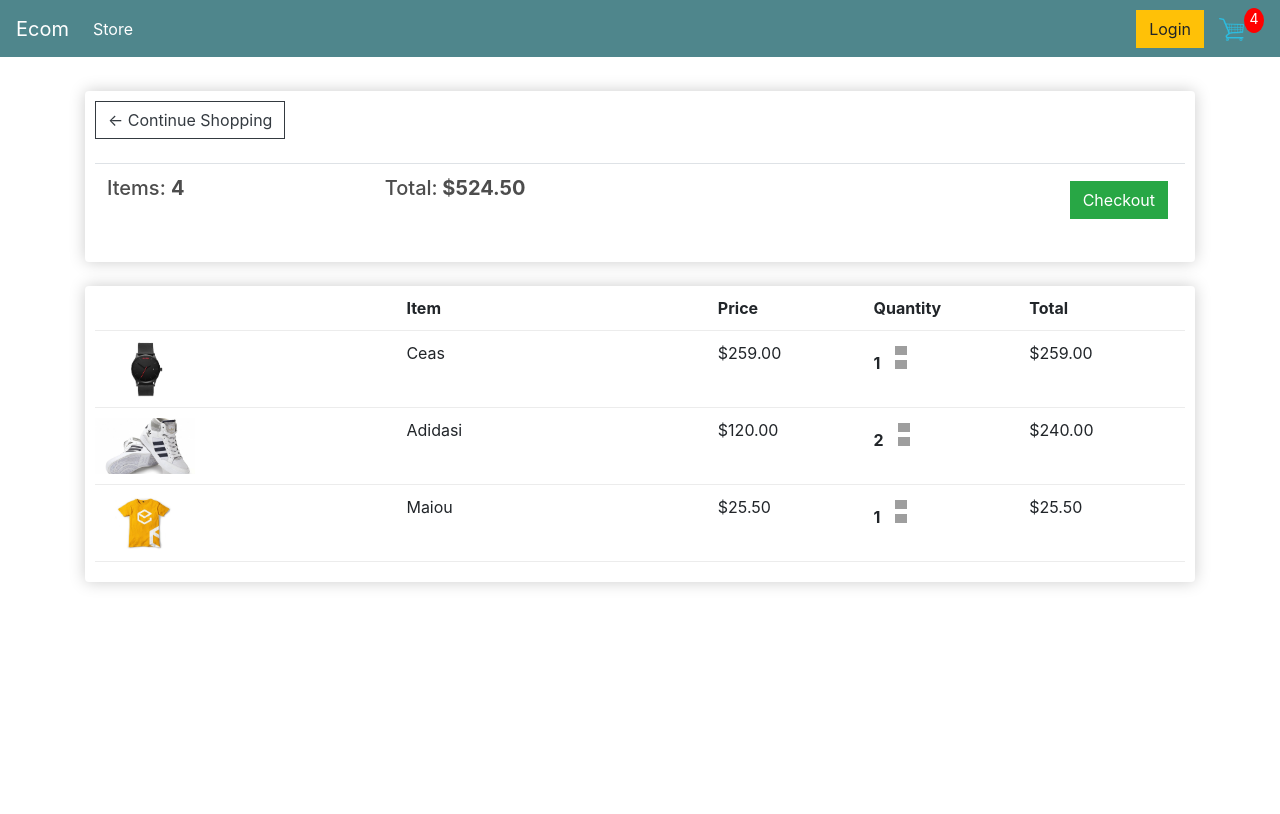
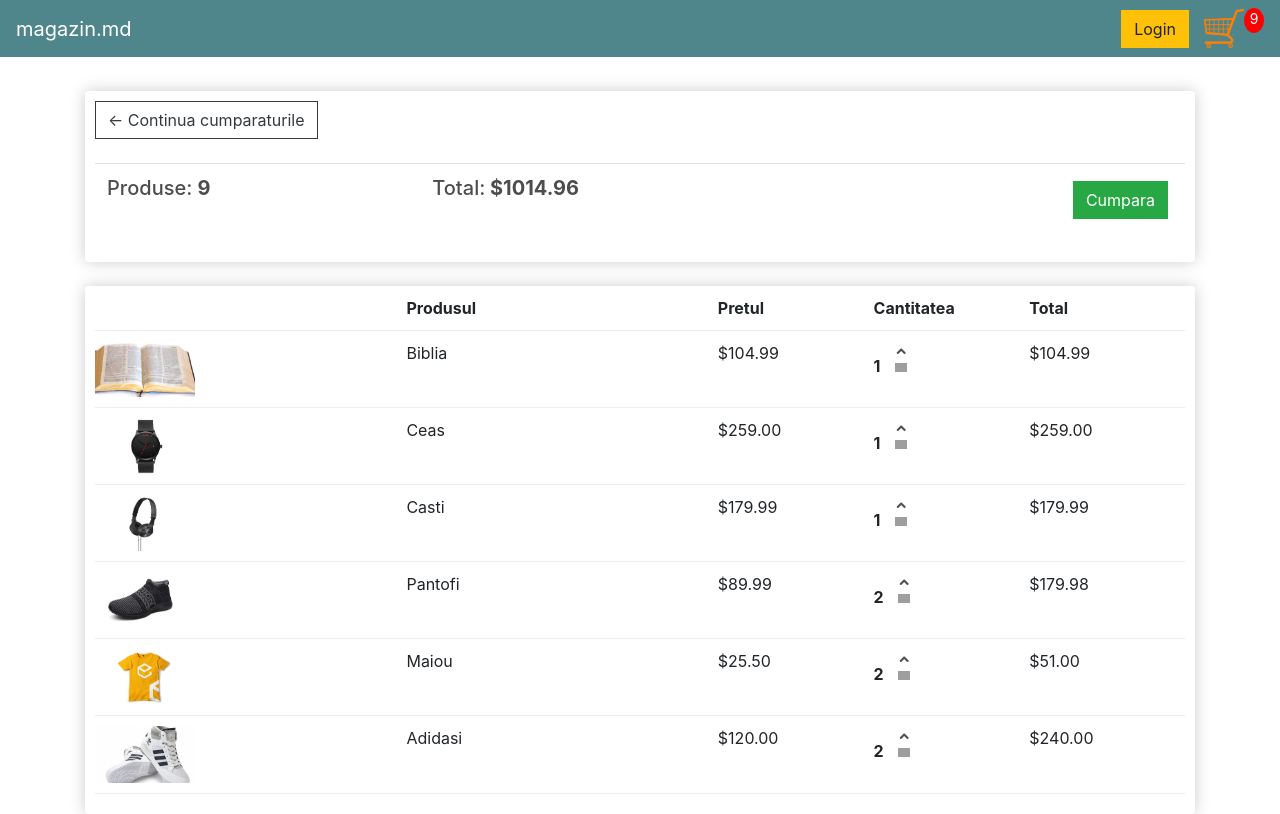
Before and after one commit to BalaurZmeu/DjangoShop, a Django app: page /cart/ in a window 1280 px wide. Before the commit the page ends 587 px from the top, so only its background shows below. Run offline with Django 5.2, Linux system fonts and the light colour scheme; a user stored in the database is signed in; data comes from the database, SQL or seed files in the repository; lists and menus that the app fills with data are empty; some libraries are stand-ins or nearby versions; grey boxes are pictures that could not be loaded.

Commit message:
Added functionality to change quantity arrow buttons in the cart template

```diff
--- a/django_shop/static/css/main.css
+++ b/django_shop/static/css/main.css
@@ -49,7 +49,7 @@
 }
 
 #cart-icon {
-    width: 25px;
+    width: 40px;
     display: inline-block;
     margin-left: 15px;
 }
--- a/django_shop/static/js/cart.js
+++ b/django_shop/static/js/cart.js
@@ -26,12 +26,13 @@
             'Content-Type':'application/json',
             'X-CSRFToken':csrftoken,
         },
-        body:JSON.stringify({'productId:': productId, 'Action:': action})
+        body:JSON.stringify({'productId': productId, 'action': action})
     })
     .then((response) => {
         return response.json();
     })
     .then((data) => {
         console.log('Data:', data)
+        location.reload()
     });
 }
--- a/django_shop/store/models.py
+++ b/django_shop/store/models.py
@@ -5,14 +5,14 @@
 class Customer(models.Model):
     user = models.OneToOneField(User, null=True, blank=True, on_delete=models.CASCADE)
     name = models.CharField(max_length=200, null=True)
-    email = models.CharField(max_length=200)
+    email = models.CharField(max_length=200, null=True)
 
     def __str__(self):
         return self.name
 
 
 class Product(models.Model):
-    name = models.CharField(max_length=200)
+    name = models.CharField(max_length=200, null=True)
     price = models.FloatField()
     digital = models.BooleanField(default=False, null=True, blank=True)
     image = models.ImageField(null=True, blank=True)
--- a/django_shop/store/templates/store/cart.html
+++ b/django_shop/store/templates/store/cart.html
@@ -5,16 +5,18 @@
     <div class="col-lg-12">
       <div class="box-element">
 
-				<a  class="btn btn-outline-dark" href="{% url 'store' %}">&#x2190; Continue Shopping</a>
+        <a  class="btn btn-outline-dark" href="{% url 'store' %}">
+          &#x2190; Continua cumparaturile</a>
 
         <br>
         <br>
         <table class="table">
           <tr>
-						<th><h5>Items: <strong>{{order.get_cart_items}}</strong></h5></th>
+						<th><h5>Produse: <strong>{{order.get_cart_items}}</strong></h5></th>
 						<th><h5>Total:<strong> ${{order.get_cart_total|floatformat:2}}</strong></h5></th>
 						<th>
-							<a  style="float:right; margin:5px;" class="btn btn-success" href="{% url 'checkout' %}">Checkout</a>
+							<a  style="float:right; margin:5px;" class="btn btn-success"
+							  href="{% url 'checkout' %}">Cumpara</a>
 						</th>
 					</tr>
 				</table>
@@ -25,9 +27,9 @@
 			<div class="box-element">
 				<div class="cart-row">
 					<div style="flex:2"></div>
-					<div style="flex:2"><strong>Item</strong></div>
-					<div style="flex:1"><strong>Price</strong></div>
-					<div style="flex:1"><strong>Quantity</strong></div>
+					<div style="flex:2"><strong>Produsul</strong></div>
+					<div style="flex:1"><strong>Pretul</strong></div>
+					<div style="flex:1"><strong>Cantitatea</strong></div>
 					<div style="flex:1"><strong>Total</strong></div>
 				</div>
 				{% for item in items %}
@@ -38,9 +40,9 @@
 					<div style="flex:1">
 						<p class="quantity">{{item.quantity}}</p>
 						<div class="quantity">
-							<img data-product="{{item.product.id}}" data-action="add" class="chg-quantity update-cart" src="{% static  'images/arrow-up.png' %}">
+							<img data-product="{{item.product.id}}" data-action="add" class="chg-quantity update-cart" src="{% static  'images/up.png' %}">
 
-							<img data-product="{{item.product.id}}" data-action="remove" class="chg-quantity update-cart" src="{% static  'images/arrow-down.png' %}">
+							<img data-product="{{item.product.id}}" data-action="remove" class="chg-quantity update-cart" src="{% static  'images/dn.png' %}">
 						</div>
 					</div>
 					<div style="flex:1"><p>${{item.get_total|floatformat:2}}</p></div>
--- a/django_shop/store/templates/store/checkout.html
+++ b/django_shop/store/templates/store/checkout.html
@@ -1,4 +1,4 @@
-{% extends "main.html" %}
+{% extends "store/main.html" %}
 
 {% load static %}
 
@@ -57,7 +57,7 @@
 
           <hr>
           <input id="form-button" type="submit"
-            class="btn btn-success btn-block" value="Continue">
+            class="btn btn-success btn-block" value="Inainte">
         </form>
       </div>
 
@@ -84,7 +84,7 @@
           <div style="flex:1;">{{ item.quantity }}</div>
         </div>
         {% endfor %}
-        <h5>Items: {{ order.get_cart_items }}</h5>
+        <h5>Produse: {{ order.get_cart_items }}</h5>
         <h5>Total: ${{ order.get_cart_total|floatformat:2 }}</h5>
       </div>
     </div>
--- a/django_shop/store/templates/store/main.html
+++ b/django_shop/store/templates/store/main.html
@@ -64,16 +64,16 @@
 <body>
 
 	<nav class="navbar navbar-expand-lg navbar-dark bg-dark">
-	  <a class="navbar-brand" href="{% url 'store' %}">Ecom</a>
+	  <a class="navbar-brand" href="{% url 'store' %}">magazin.md</a>
 	  <button class="navbar-toggler" type="button" data-toggle="collapse" data-target="#navbarSupportedContent" aria-controls="navbarSupportedContent" aria-expanded="false" aria-label="Toggle navigation">
 	    <span class="navbar-toggler-icon"></span>
 	  </button>
 
 	  <div class="collapse navbar-collapse" id="navbarSupportedContent">
 	    <ul class="navbar-nav mr-auto">
-	      <li class="nav-item active">
-	        <a class="nav-link" href="{% url 'store' %}">Store <span class="sr-only">(current)</span></a>
-	      </li>
+	     <!-- <li class="nav-item active">
+	        <a class="nav-link" href="{% url 'cart' %}">Cosul <span class="sr-only">(current)</span></a>
+	      </li> -->
 
 	    </ul>
 	    <div class="form-inline my-2 my-lg-0">
--- a/django_shop/store/templates/store/store.html
+++ b/django_shop/store/templates/store/store.html
@@ -9,9 +9,10 @@
 				<h6><strong>{{product.name}}</strong></h6>
 				<hr>
 
-				<button data-product="{{product.id}}" data-action="add" class="btn btn-outline-secondary add-btn update-cart">Add to Cart</button>
+				<button data-product="{{product.id}}" data-action="add"
+				  class="btn btn-outline-secondary add-btn update-cart">Adauga in Cos</button>
 
-				<a class="btn btn-outline-success" href="#">View</a>
+				<a class="btn btn-outline-success" href="#">Detalii</a>
 				<h4 style="display: inline-block; float: right"><strong>${{product.price}}</strong></h4>
 
 			</div>
```
Also changed, not shown: django_shop/db.sqlite3, django_shop/static/images/cart.png, django_shop/static/images/cart1.png (added), django_shop/store/migrations/0003_remove_customer_phone_product_digital_and_more.py (added). Lines whose indentation alone changed are shown as unchanged.
